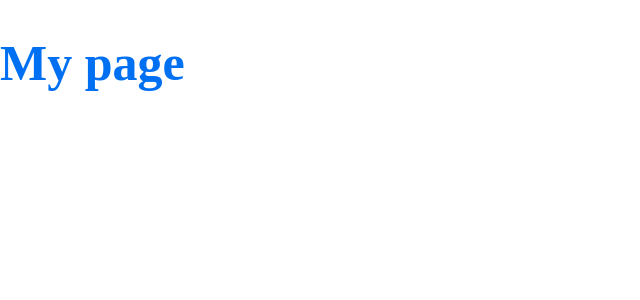
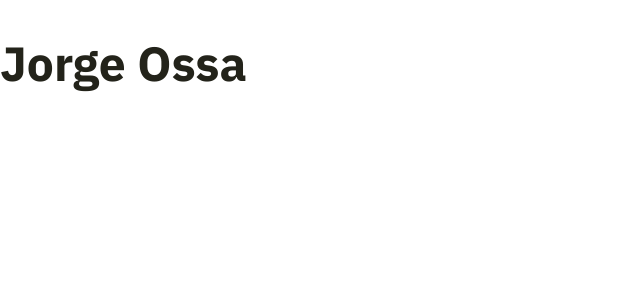
Before and after one commit to georgehossa/personal-site, a Next.js app: page / in a window 1280 px wide. Shown: the top 300 px of the page, without its empty margins (0-640 px from the left). Built offline with nearby package versions, Linux system fonts and the light colour scheme.

Commit message:
📦 NEW: Add Theme and Global Styles

```diff
--- a/pages/_app.js
+++ b/pages/_app.js
@@ -1,24 +1,12 @@
-import { createGlobalStyle, ThemeProvider } from 'styled-components'
-
-const GlobalStyle = createGlobalStyle`
-  body {
-    margin: 0;
-    padding: 0;
-    box-sizing: border-box;
-  }
-`
-
-const theme = {
-  colors: {
-    primary: '#0070f3',
-  },
-}
+import { ThemeProvider } from 'styled-components'
+import { theme } from '../styles/theme';
+import { GlobalStyle } from '../styles/GlobalStyles';
 
 export default function App({ Component, pageProps }) {
   return (
     <>
-      <GlobalStyle />
       <ThemeProvider theme={theme}>
+        <GlobalStyle />
         <Component {...pageProps} />
       </ThemeProvider>
     </>
--- a/pages/_document.js
+++ b/pages/_document.js
@@ -1,4 +1,4 @@
-import Document from 'next/document'
+import Document, { NextScript, Head, Html, Main } from 'next/document'
 import { ServerStyleSheet } from 'styled-components'
 
 export default class MyDocument extends Document {
@@ -27,4 +27,18 @@ export default class MyDocument extends Document {
       sheet.seal()
     }
   }
+  render() {
+    return (
+      <Html>
+        <Head>
+          <link rel="preconnect" href="https://fonts.gstatic.com" />
+          <link href="https://fonts.googleapis.com/css2?family=IBM+Plex+Sans:wght@400;600;700&display=swap" rel="stylesheet" />
+        </Head>
+        <body>
+          <Main />
+          <NextScript />
+        </body>
+      </Html>
+    )
+  }
 }
--- a/pages/index.js
+++ b/pages/index.js
@@ -1,10 +1,9 @@
 import styled from 'styled-components'
 
 const Title = styled.h1`
-  font-size: 50px;
-  color: ${({ theme }) => theme.colors.primary};
+  color: ${({ theme }) => theme.colors.secondary};
 `
 
 export default function Home() {
-  return <Title>My page</Title>
+  return <Title>Jorge Ossa</Title>
 }
--- /dev/null
+++ b/styles/GlobalStyles.js
@@ -0,0 +1,13 @@
+import { createGlobalStyle } from 'styled-components';
+
+export const GlobalStyle = createGlobalStyle`
+  body {
+    margin: 0;
+    padding: 0;
+    box-sizing: border-box;
+    font-family: ${({theme}) => theme.fonts.primary};
+  }
+  h1 {
+    font-size: ${({theme}) => theme.fonts.sizes.h1}px;
+  }
+`
--- /dev/null
+++ b/styles/theme.js
@@ -0,0 +1,25 @@
+export const theme = {
+  colors: {
+    primary: '#FFE920',
+    secondary: '#23231A',
+    accentSecondary: '#C6C6B2',
+    accentPrimary: '#FEF4B0',
+    white: '#F6F8FF',
+    gray: '#F2F2F2'
+  },
+  fonts: {
+    primary: '"IBM Plex Sans", sans-serif;',
+    sizes: {
+      default: 16,
+      h1: 48,
+      h2: 32,
+      h3: 24,
+      small: 14,
+    },
+    weights: {
+      bold: 700,
+      semiBold: 600,
+      regular: 400,
+    }
+  }
+}
```
